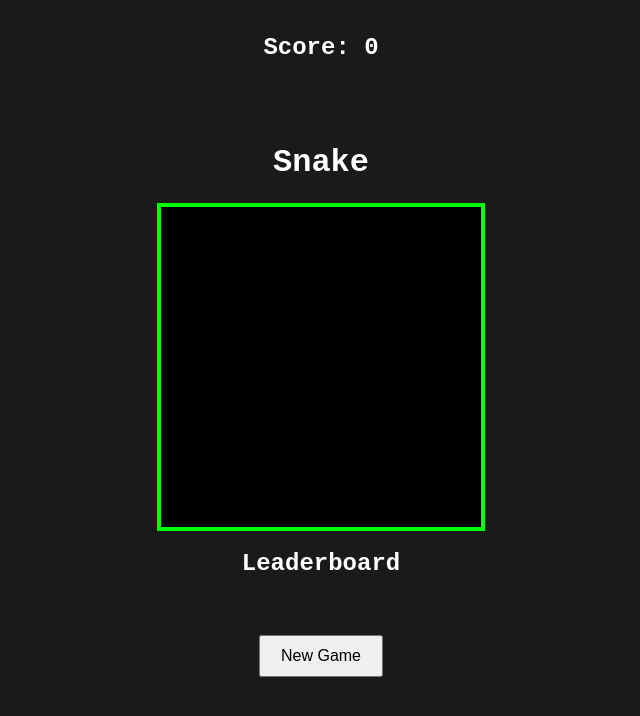
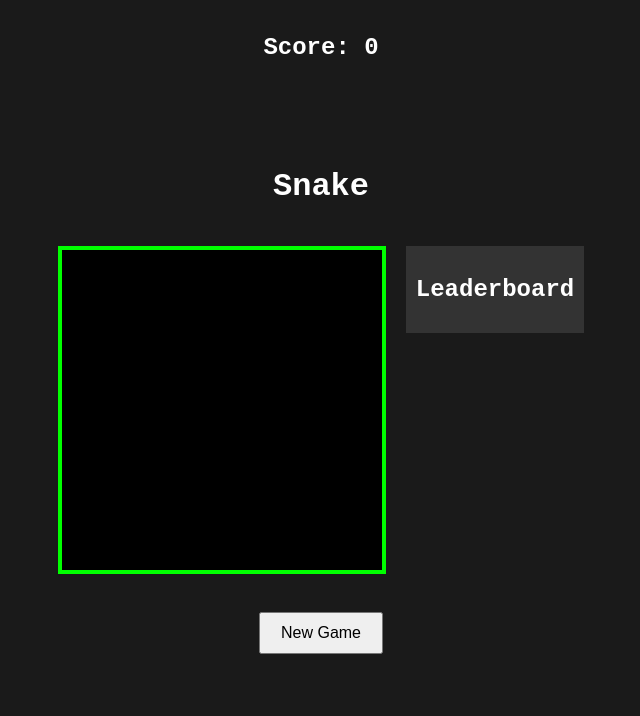
Before and after one commit to MehKoiter/snake-game, a website with bundled scripts: page index.html in a window 1280 px wide. Shown: the whole page, without its empty margins (319-959 px from the left). Built offline with nearby package versions, Linux system fonts and the light colour scheme; no server answers.

Commit message:
adjust css

```diff
--- a/styles.css
+++ b/styles.css
@@ -26,11 +26,27 @@ body {
     transform: translateX(-50%);
 }
 
+.game-container {
+    display: flex;
+    flex-direction: row; /* Align canvas and leaderboard horizontally */
+    justify-content: center;
+    align-items: flex-start;
+    margin-top: 20px;
+}
+
 canvas {
     background-color: #000;
     border: 4px solid #00FF00;
     display: block;
-    z-index: 1;
+}
+
+#leaderboard {
+    background-color: #333;
+    color: white;
+    padding: 10px;
+    margin-left: 20px;
+    max-width: 200px;
+    text-align: left;
 }
 
 button {
```
